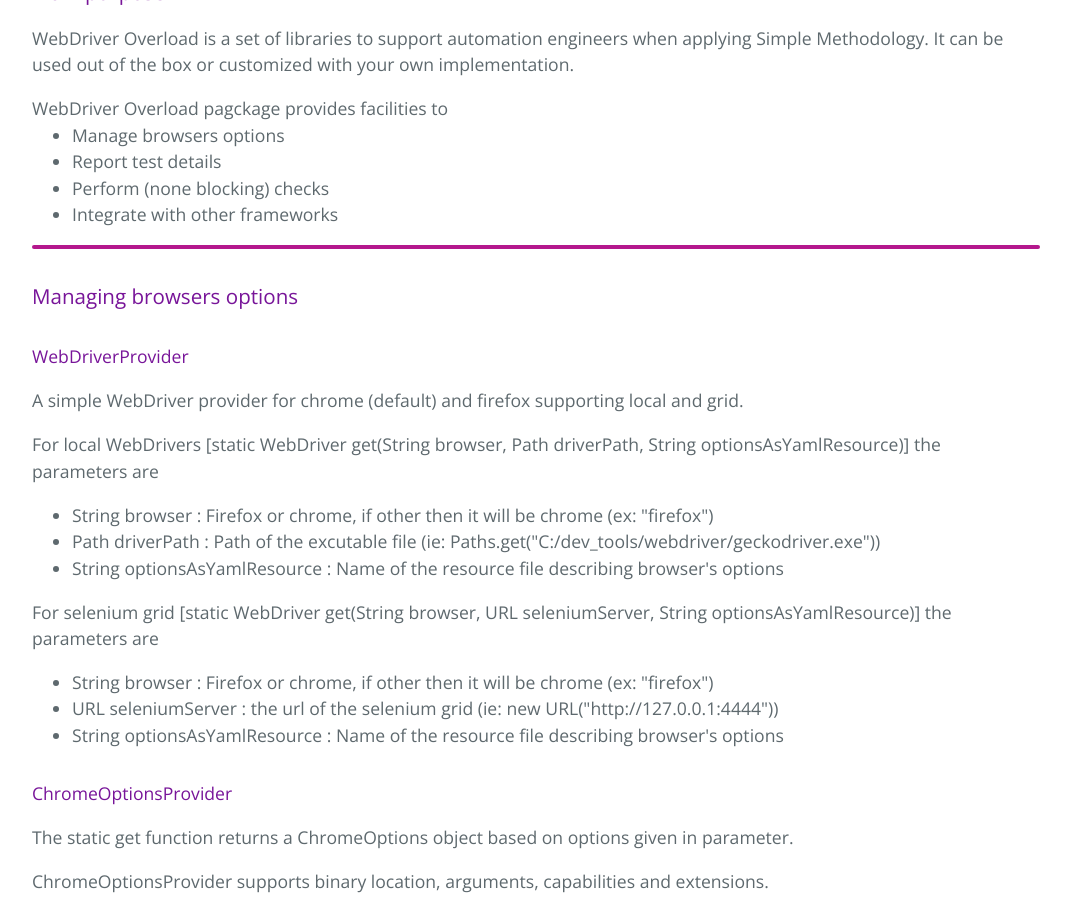
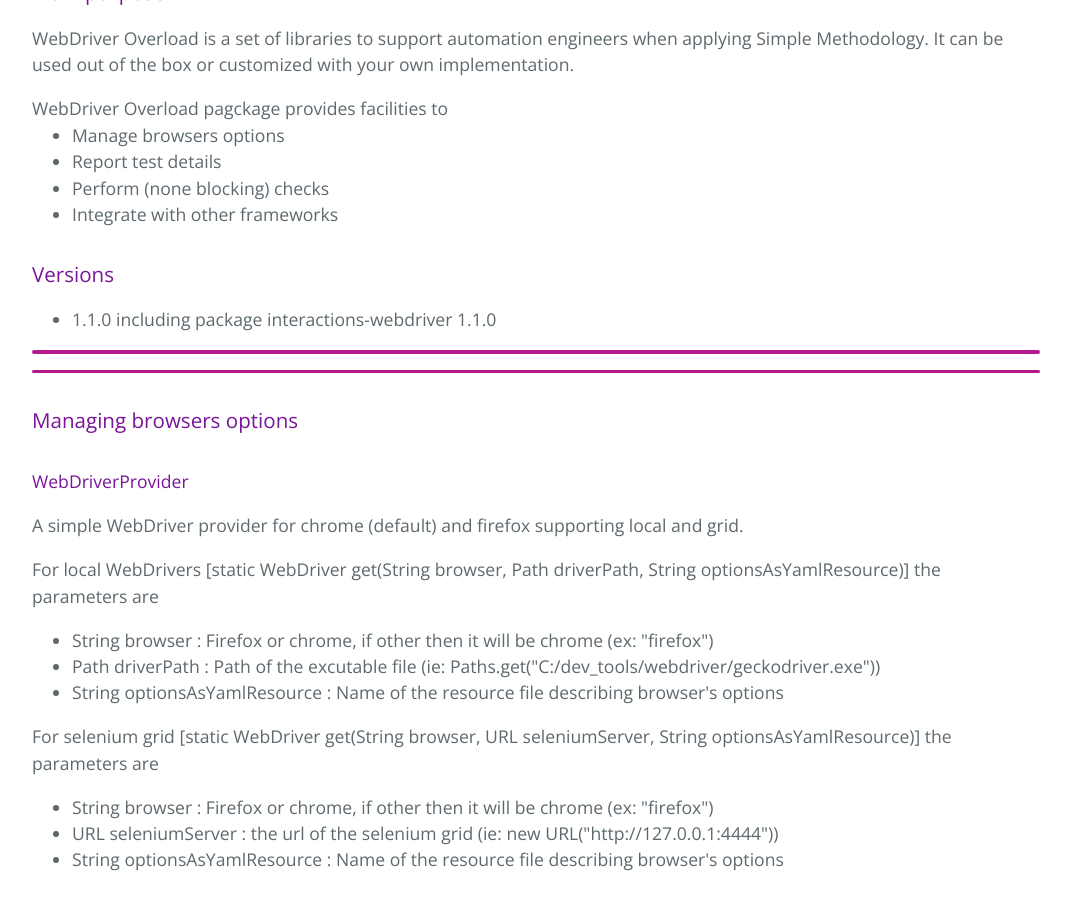
Before and after one commit to simple4tests/simple4tests.github.io, a Jekyll site: the page built from webdriver/overload.html, in a window 1280 px wide and 900 px high, scrolled down 360 px. Shown: the whole window, without its empty margins (104-1175 px from the left). Built offline with Jekyll 4.4.1, drawn with Linux system fonts in a browser that asks for light colours.

Commit message:
Adding content

```diff
--- a/webdriver/overload.html
+++ b/webdriver/overload.html
@@ -14,6 +14,11 @@ WebDriver Overload pagckage provides facilities to
     <li>Perform (none blocking) checks</li>
     <li>Integrate with other frameworks</li>
 </ul>
+<h3>Versions</h3>
+<ul>
+    <li>1.1.0 including package interactions-webdriver 1.1.0</li>
+</ul>
+<hr>
 <hr>
 <h3>Managing browsers options</h3>
 <h4>WebDriverProvider</h4>
@@ -145,13 +150,14 @@ WebDriver Overload pagckage provides facilities to
 <p>It consists of the following steps</p>
 <ul>
     <li>Add a new step in the report using the name of the check</li>
-    <li>Compares the actual value with the expected expression</li>
-    <ul>
-        <li>In case of match, continue running the test</li>
-        <li>In case of no match, reports the deviation as evidence or test data, logs the deviation in an error book for
-            futhur analyse and continue running the test
-        </li>
-    </ul>
+    <li>Compares the actual value with the expected expression
+        <ul>
+            <li>In case of match, continue running the test</li>
+            <li>In case of no match, reports the deviation as evidence or test data, logs the deviation in an error book
+                for futhur analyse and continue running the test
+            </li>
+        </ul>
+    </li>
 </ul>
 <h4>Checks using Java Hamcrest Matchers</h4>
 {% highlight java %}
```
